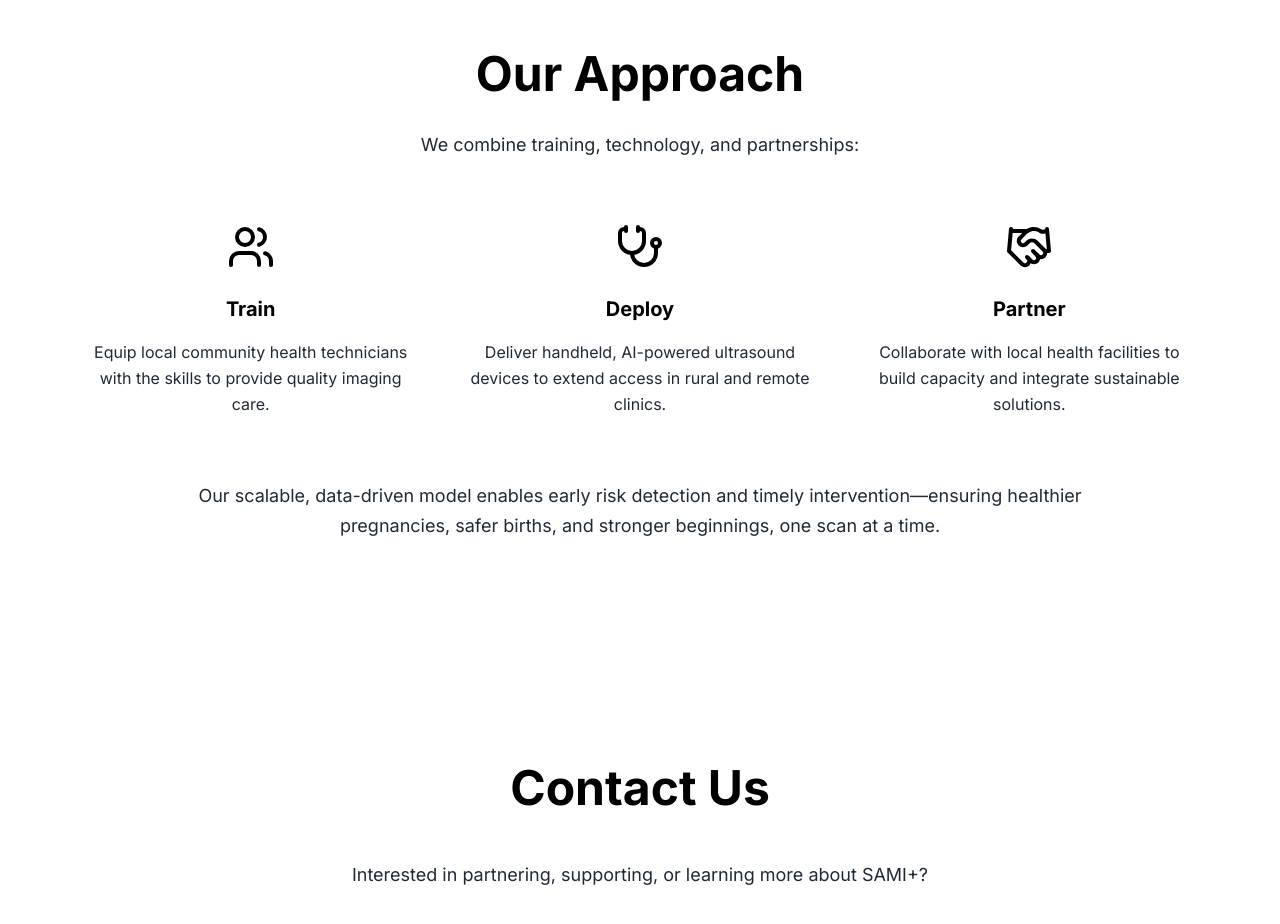
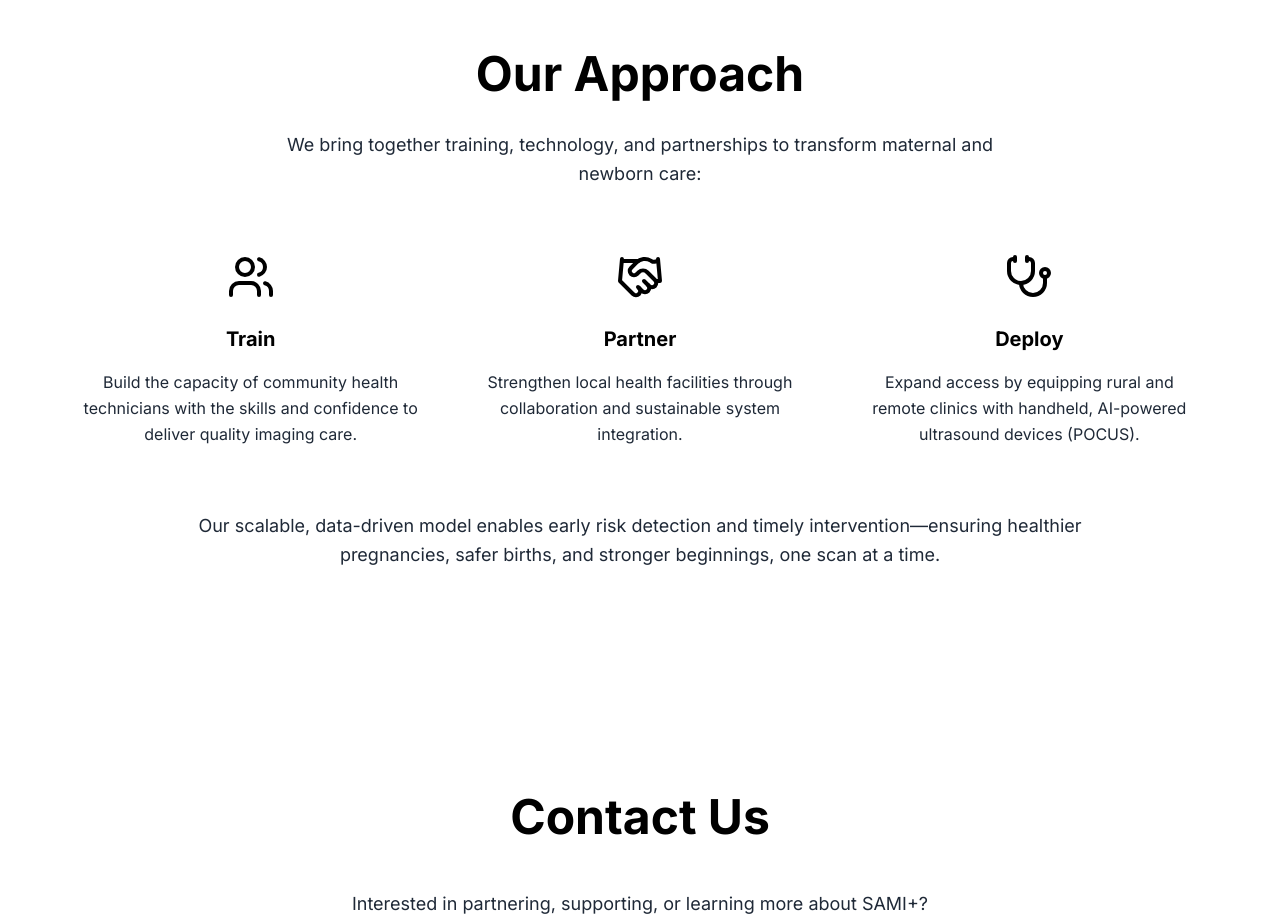
Before and after one commit to samiwithai/sami_health_website_v1, a React (Vite) app: page / in a window 1280 px wide. Shown: the part 1440-2364 px from the top of the page. Built offline with nearby package versions, Linux system fonts and the light colour scheme.

Commit message:
update approach section

```diff
--- a/src/sections/Learn.jsx
+++ b/src/sections/Learn.jsx
@@ -22,7 +22,7 @@
             Our Approach
           </h2>
           <p className="text-lg text-gray-800 max-w-3xl mx-auto leading-relaxed mb-12">
-            We combine training, technology, and partnerships:
+          We bring together training, technology, and partnerships to transform maternal and newborn care:
           </p>
         </motion.div>
 
@@ -38,7 +38,20 @@
             <Users className="mx-auto text-black mb-6" size={48} />
             <h3 className="font-bold text-xl text-black mb-4">Train</h3>
             <p className="text-gray-800 leading-relaxed">
-              Equip local community health technicians with the skills to provide quality imaging care.
+            Build the capacity of community health technicians with the skills and confidence to deliver quality imaging care.
+            </p>
+          </motion.div>
+          <motion.div
+            className="text-center"
+            initial={{ opacity: 0, y: 30 }}
+            whileInView={{ opacity: 1, y: 0 }}
+            transition={{ duration: 0.5, delay: 0.3 }}
+            viewport={{ once: true }}
+          >
+            <Handshake className="mx-auto text-black mb-6" size={48} />
+            <h3 className="font-bold text-xl text-black mb-4">Partner</h3>
+            <p className="text-gray-800 leading-relaxed">
+            Strengthen local health facilities through collaboration and sustainable system integration.
             </p>
           </motion.div>
           <motion.div
@@ -51,20 +64,7 @@
             <Stethoscope className="mx-auto text-black mb-6" size={48} />
             <h3 className="font-bold text-xl text-black mb-4">Deploy</h3>
             <p className="text-gray-800 leading-relaxed">
-              Deliver handheld, AI-powered ultrasound devices to extend access in rural and remote clinics.
-            </p>
-          </motion.div>
-          <motion.div
-            className="text-center"
-            initial={{ opacity: 0, y: 30 }}
-            whileInView={{ opacity: 1, y: 0 }}
-            transition={{ duration: 0.5, delay: 0.3 }}
-            viewport={{ once: true }}
-          >
-            <Handshake className="mx-auto text-black mb-6" size={48} />
-            <h3 className="font-bold text-xl text-black mb-4">Partner</h3>
-            <p className="text-gray-800 leading-relaxed">
-              Collaborate with local health facilities to build capacity and integrate sustainable solutions.
+            Expand access by equipping rural and remote clinics with handheld, AI-powered ultrasound devices (POCUS).
             </p>
           </motion.div>
         </div>
```
